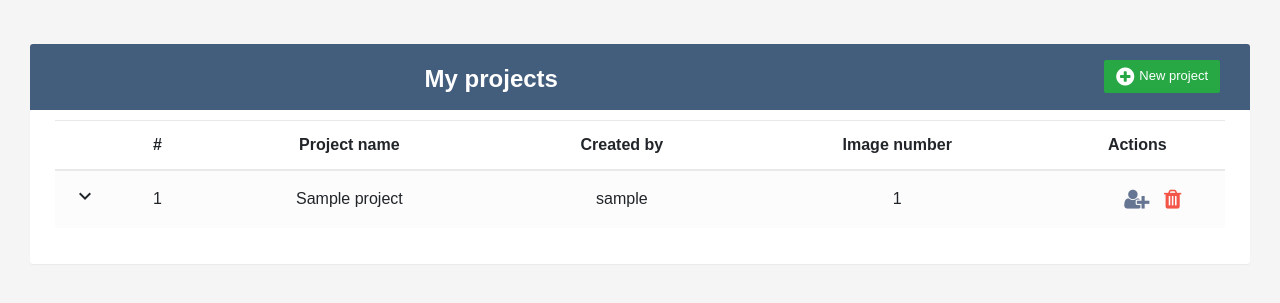
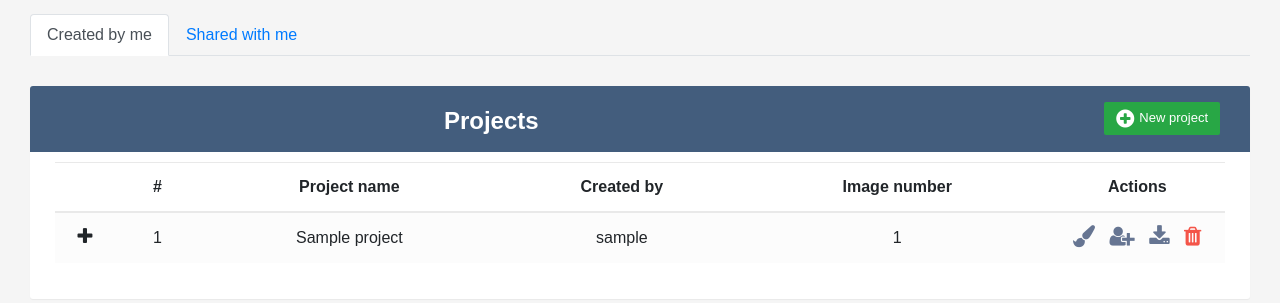
Before and after one commit to jandra047/data_annotation, a Flask app: template app/templates/home.html in a window 1280 px wide. Shown: the part 56-359 px from the top of the page. Run offline with Flask 2, Linux system fonts and the light colour scheme; tables that the repository leaves empty hold one stand-in row (values such as "Sample post"); the template is opened without the code that fills it: values that come from a table or form of the project are taken from there, most other values are stand-ins (such as "Sample title", 1, 10 or a date in 2020); some libraries are stand-ins or nearby versions.

Commit message:
Download mask feature added

```diff
--- a/app/models.py
+++ b/app/models.py
@@ -11,7 +11,7 @@ import uuid
 
 done_images = db.Table('done_images', db.Model.metadata,
 	db.Column('user2project_id', db.Integer, db.ForeignKey('user2project.id', ondelete="CASCADE")),
-	db.Column('image_id', db.Integer, db.ForeignKey('images.id', ondelete="CASCADE"))
+	db.Column('image_id', db.Integer, db.ForeignKey('images.id'))
 )
 
 class User(db.Model, UserMixin):
@@ -58,7 +58,7 @@ class Image(db.Model, UserMixin):
 	id = db.Column(db.Integer, primary_key = True)
 	name = db.Column(db.String(64), index=True)
 	path = db.Column(db.String(128), unique=True)
-	project_id = db.Column(UUID(as_uuid=True), db.ForeignKey('projects.id'))
+	project_id = db.Column(UUID(as_uuid=True), db.ForeignKey('projects.id', ondelete='CASCADE'))
 	height = db.Column(db.Integer)
 	width = db.Column(db.Integer)
 
--- a/app/routes.py
+++ b/app/routes.py
@@ -1,4 +1,5 @@
-from flask import jsonify
+import zipstream
+from flask import jsonify, Response
 from app import app, db
 from app.forms import LoginForm, RegistrationForm, NewProjectForm
 from flask import render_template, request, redirect, url_for, send_from_directory, flash, make_response
@@ -42,13 +43,16 @@ def index(id):
 		img_height = request.json['img_height']
 		img_width = request.json['img_width']
 		if not checkpoint:
-			project = current_user.projects.filter(Project.id == id).one()
-			image = project.images.filter(Image.name == img_name).one()
-			user2project = current_user.user2project.filter(Project.id == id).one()
-			user2project.done_images.append(image)
-			save_mask(mask, user2project, img_name, img_height, img_width, checkpoint=False)
-			Mask(image=image, user2project=user2project)
-			db.session.commit()
+			try:
+				project = current_user.projects.filter(Project.id == id).one()
+				image = project.images.filter(Image.name == img_name).one()
+				user2project = current_user.user2project.filter(User2Project.project_id == id).one()
+				user2project.done_images.append(image)
+				Mask(image=image, user2project=user2project)
+				db.session.commit()
+				save_mask(mask, user2project, img_name, img_height, img_width, checkpoint=False)
+			except:
+				pass
 			try:
 				image = user2project.next_image()
 				segments = create_segments(image.path)
@@ -84,9 +88,12 @@ def add_user(project_name):
 			username = request.form['username']
 			user = User.query.filter_by(username = username).one_or_none()
 			if user:
-				User2Project(user=user, project=project, role='non_admin')
-				db.session.commit()
-				flash(f'User {username} successfully added to project {project.name}!', 'success')
+				if not project in user.projects.all():
+					User2Project(user=user, project=project, role='non_admin')
+					db.session.commit()
+					flash(f'User {username} successfully added to project {project.name}!', 'success')
+				else:
+					flash(f'User {username} is already in the project', 'info')
 			else:
 				flash(f'No user named {username}', 'danger')
 		return redirect(url_for('home'))
@@ -130,15 +137,36 @@ def calculateSegments():
 @app.route('/delete/<name>', methods=['POST'])
 @login_required
 def delete(name):
-	project = current_user.projects.filter(Project.name == name, User2Project.role == 'admin').one_or_none()
-	if project is not None:
-		db.session.delete(project)
-		db.session.commit()
-		shutil.rmtree(project.home_path)
-		flash(f"Project {project.name} deleted successfully", "info")
-		return redirect(url_for('home'))
+	if current_user.check_password(request.form['password']):
+		project = current_user.projects.filter(Project.name == name, User2Project.role == 'admin').one_or_none()
+		if project is not None:
+			db.session.delete(project)
+			db.session.commit()
+			shutil.rmtree(project.home_path)
+			flash(f"Project {project.name} deleted successfully", "info")
+		else:
+			flash(f"No project found name {name}", "danger")
 	else:
-		flash(f"No project found name {name}", "danger")
+		flash(f'Invalid password', 'danger')
+	return redirect(url_for('home'))
+
+@app.route('/download/<project_name>', methods=['GET'], endpoint='zipball')
+@login_required
+def zipball(project_name):
+	z = zipstream.ZipFile(mode='w', compression=zipstream.ZIP_DEFLATED)
+	project = current_user.projects.filter(User2Project.role == 'admin', Project.name == project_name).one_or_none()
+
+	if project:
+		path = os.path.join(project.home_path, 'users')
+		files = []
+		for r,d,f in os.walk(path):
+			for file in f:
+				# files.append(os.path.join(r, file))
+				z.write(os.path.join(r, file), os.path.join(project_name, r.split('/')[-1], file))
+		response = Response(z, mimetype='application/zip')
+		response.headers['Content-Disposition'] = f'attachment; filename={project_name}.zip'
+		return response
+	else:
 		return redirect(url_for('home'))
 
 @app.route('/login', methods = ['GET', 'POST'])
--- a/app/static/js/home.js
+++ b/app/static/js/home.js
@@ -2,24 +2,7 @@ $(document).ready(function(){
 	// Activate tooltip
 	$('[data-toggle="tooltip"]').tooltip();
 
-	// Select/Deselect checkboxes
-	var checkbox = $('table tbody input[type="checkbox"]');
-	$("#selectAll").click(function(){
-		if(this.checked){
-			checkbox.each(function(){
-				this.checked = true;
-			});
-		} else{
-			checkbox.each(function(){
-				this.checked = false;
-			});
-		}
-	});
-	checkbox.click(function(){
-		if(!this.checked){
-			$("#selectAll").prop("checked", false);
-		}
-	});
+
 	$("#delete_project").on("show.bs.modal", function(event){
 		// Get the button that triggered the modal
 		var button = $(event.relatedTarget);
@@ -41,14 +24,8 @@ $(document).ready(function(){
 
 	$('.accordion-toggle').click(function(){
 		target = $(this).attr('data-target');
-
 		$(target).toggle()
-		// console.log($(this))
-		if ($(target).is(':visible')) {
-			$(this).html("expand_less");
-		} else {
-			$(this).html("expand_more");
-		}
+		$(this).toggleClass('fa-plus fa-minus')
 	});
 
 	document.querySelectorAll('.user-remove').forEach(item => {
@@ -70,5 +47,10 @@ $(document).ready(function(){
 		})
 	})
 
+	$('[data-toggle="tab"]').click(function(e) {
+	    var $this = $(this)
+		loadurl = $this.attr('href')
+		console.log(loadurl)
+	});
 
 });
--- a/app/templates/base.html
+++ b/app/templates/base.html
@@ -6,7 +6,6 @@
 		<link rel="stylesheet" type="text/css" href="{{ url_for('static', filename='css/styles.css') }}">
 		<link rel="stylesheet" type="text/css" href="https://cdnjs.cloudflare.com/ajax/libs/bootstrap-slider/10.6.2/css/bootstrap-slider.min.css">
 		<link rel="stylesheet" href="https://cdnjs.cloudflare.com/ajax/libs/font-awesome/4.6.3/css/font-awesome.min.css">
-		<link href="https://fonts.googleapis.com/icon?family=Material+Icons" rel="stylesheet">
 		{% block head %}{% endblock %}
 		<title>{% block title %}{% endblock %}</title>
 	</head>
@@ -58,7 +57,7 @@
 								{% for category, message in messages %}
 									<div class="alert alert-{{ category }}" role="alert">
 										{{ message }}
-										<button type="button" class="close" data-dismiss="alert" aria-label="close">x</button>
+										<button type="button" class="close" data-dismiss="alert" aria-label="close">&times;</button>
 									</div>
 								{% endfor %}
 					{% endif %}
--- a/app/templates/home.html
+++ b/app/templates/home.html
@@ -7,11 +7,23 @@
 
 {% block content %}
 <div class="container-fluid">
+	<ul class="nav nav-tabs" id="projectsTab" role="tablist">
+		<li class="nav-item">
+			<a class="nav-link active" id="own-tab" data-toggle="tab" href='/projects/own' role="tab" aria-selected="true">Created by me</a>
+		</li>
+		<li class="nav-item">
+			<a class="nav-link" id="shared-tab" data-toggle="tab" href='/projects/shared' role="tab" aria-selected="false">Shared with me</a>
+		</li>
+	</ul>
+	<div class="tab-content" id="projectsTabContent">
+
+	</div>
+
 	<div class="table-wrapper">
 		<div class="table-title">
 			<div class="row">
 				<div class="col-sm-9">
-						<h2><b>My projects</b></h2>
+					<h2><b>Projects</b></h2>
 				</div>
 				<div class="col-sm-3">
 					<button type="button" class="btn btn-success" data-toggle="modal" data-target="#myModal" data-toggle="tooltip" title="Create new project"><i class="fa fa-plus-circle"></i> New project</button>
@@ -44,14 +56,15 @@
 							<label for="checkbox1"></label>
 						</span>
 					</td> -->
-						<td><span data-toggle="collapse" data-target="#collapsing{{ loop.index }}" class="material-icons accordion-toggle">expand_more</span></td>
+					<td><i class="fa fa-plus accordion-toggle" data-target="#collapsing{{ loop.index }}"></i></td>
 					<td>{{ loop.index }}</td>
 					<td>{{ project.name }}</td>
 					<td>{{ project.user2project.filter_by(role = 'admin').one().user.username }}</td>
 					<td>{{ project.images.all() | length }}</td>
 					<td style="width: 15%">
-								<a href="{{ url_for('index', id=project.id) }}"><i class="fas fa-paint-brush" data-toggle="tooltip" title="Start labeling"></i></a>
+							<a href="{{ url_for('index', id=project.id) }}"><i class="fa fa-paint-brush" data-toggle="tooltip" title="Start labeling"></i></a>
 							<a href="#add_user" data-title="{{ project.name }}" data-toggle="modal"><i class="fa fa-user-plus" data-toggle="tooltip" title="Add user"></i></a>
+							<a href="{{ url_for('zipball', project_name=project.name) }}"><i class="fa fa-download" data-toggle="tooltip" title="Download masks"></i></a>
 							<a href="#delete_project" data-title="{{ project.name }}" class="delete" data-toggle="modal"><i class="fa fa-trash" data-toggle="tooltip" title="Delete"></i></a>
 					</td>
 				</tr>
@@ -71,7 +84,6 @@
 											<td>{{ user.username }}</td>
 											<td>{{ user.user2project.filter_by(project_id = project.id).one().done_images | length}}/{{ project.images.all() | length }}</td>
 											<td><i class="fa fa-user-times user-remove" data-project={{ project.name }} data-toggle="tooltip" title="Remove user"></i></td>
-												<!-- <td><span class="material-icons user-remove" data-project={{ project.name }}>remove</span></td> -->
 										</tr>
 									{% endfor %}
 								</tbody>
@@ -97,6 +109,8 @@
 						<p>Are you sure you want to delete this project?</p>
 						<p></p>
 						<p class="text-warning"><small>This action cannot be undone.</small></p>
+						<label for="password">Password</label>
+						<input type="password" class="form-control" id="password" placeholder="Type your password" name="password">
 					</div>
 					<div class="modal-footer">
 						<input type="button" class="btn btn-default" data-dismiss="modal" value="Cancel">
--- a/requirements.txt
+++ b/requirements.txt
@@ -12,6 +12,7 @@ Flask-Login==0.4.1
 Flask-Mail==0.9.1
 Flask-Migrate==2.5.2
 Flask-SQLAlchemy==2.4.1
+Flask-UUID==0.2
 Flask-WTF==0.14.2
 imageio==2.8.0
 itsdangerous==1.1.0
@@ -25,6 +26,7 @@ numpy==1.18.1
 olefile==0.46
 passlib==1.7.2
 Pillow==7.0.0
+psycopg2==2.8.4
 pycparser==2.19
 pyparsing==2.4.6
 python-dateutil==2.8.1
@@ -39,3 +41,4 @@ SQLAlchemy==1.3.13
 tornado==6.0.3
 Werkzeug==0.16.0
 WTForms==2.2.1
+zipstream==1.1.4
```
Lines whose indentation alone changed are shown as unchanged.
